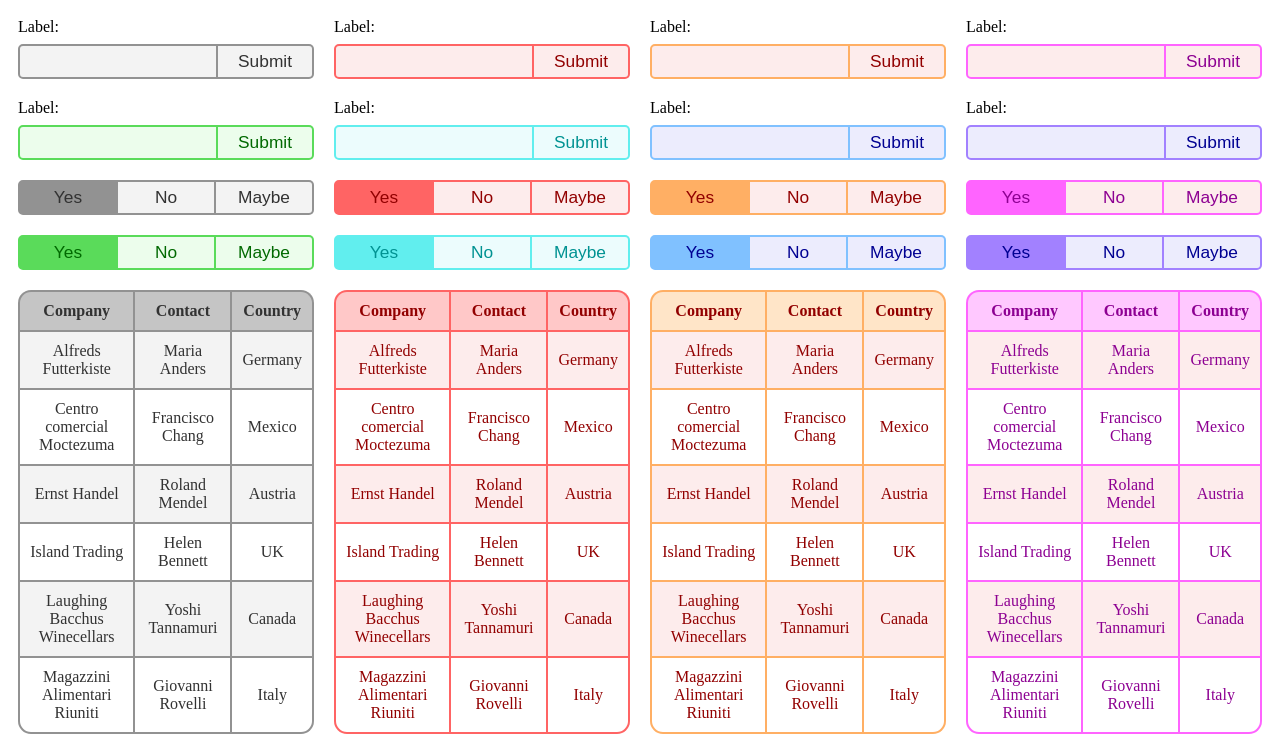
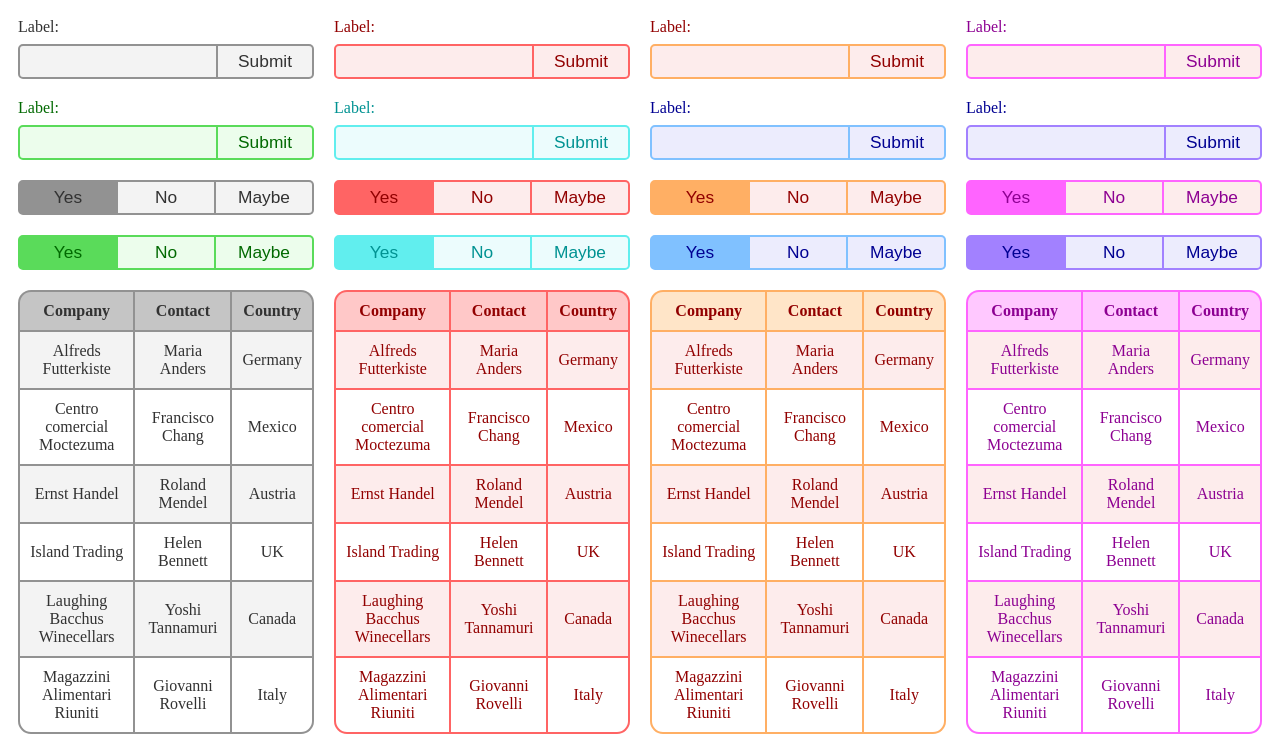
Before and after one commit to Thiago099/colorful-css, a Vue app: page / in a window 1280 px wide. Shown: the top 752 px of the page. Built offline with nearby package versions, Linux system fonts and the light colour scheme.

Commit message:
[fix] label

```diff
--- a/src/css/inputs.css
+++ b/src/css/inputs.css
@@ -3,6 +3,7 @@
 .input-label{
     display: block;
     margin-bottom: 0.5rem;
+    color: var(--very-dark);
 }
 /* CONTAINER */
 .input-container{
```
